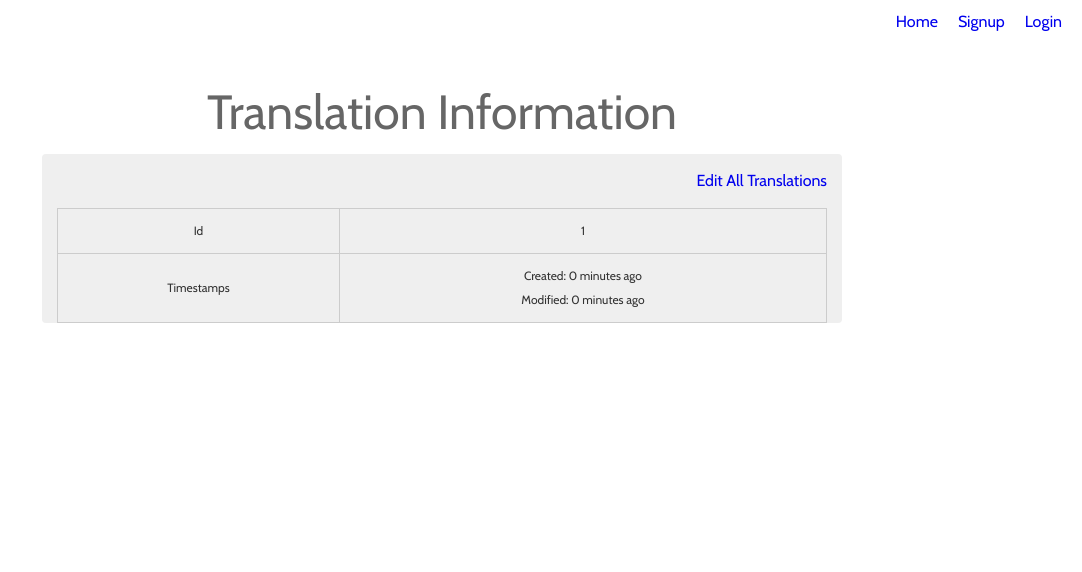
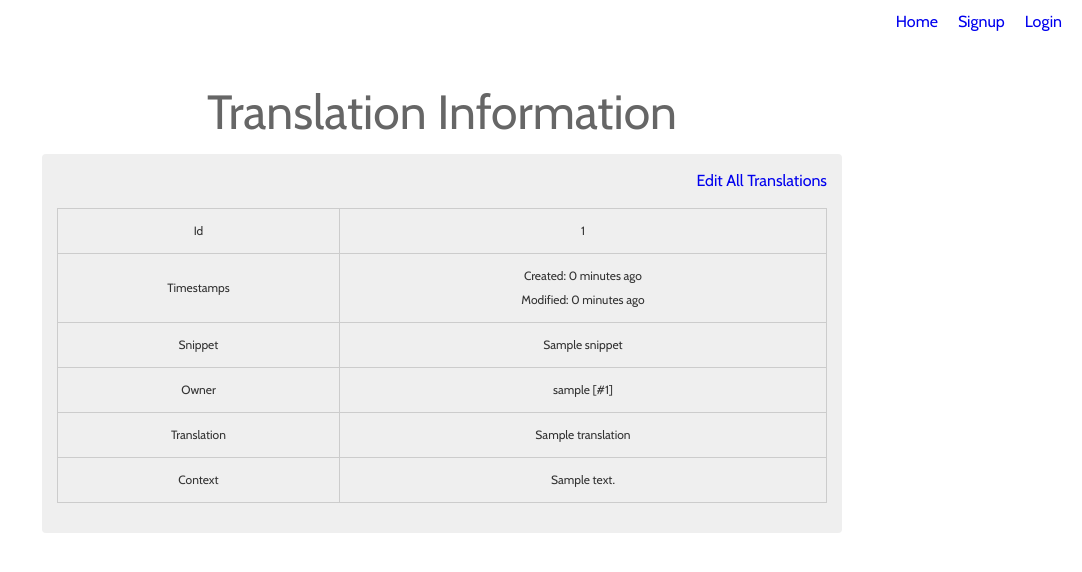
Before and after one commit to pingali/bhagiratha_alt, a Django app: template templates/translations/show.html in a window 1280 px wide. Shown: the top 572 px of the page, without its empty margins (198-1280 px from the left). Run offline with Django 3.2, Linux system fonts and the light colour scheme; the template is opened without the code that fills it: most values are stand-ins (such as "Sample title", 1, 10 or a date in 2020); some libraries are stand-ins or nearby versions.

Commit message:
removed reference to translation in microtask creation. Corrected show to translation object

```diff
--- a/apps/documents/views.py
+++ b/apps/documents/views.py
@@ -114,7 +114,7 @@ def assign_roundrobin(request, doc_id):
         m = Microtask(snippet=snippet,
                       document=d,
                       user=users[user_num],
-                      translation="",
+                      #translation="",
                       context=""
                       )
         m.save()
--- a/templates/translations/show.html
+++ b/templates/translations/show.html
@@ -20,10 +20,9 @@
       <td>Created: {{translation.created_at|timesince}} ago<br>
           Modified: {{translation.updated_at|timesince}} ago</td>
     </tr>
-    <!--
     <tr>
       <td>Snippet</td>
-      <td>{{translation.snippet}}</td>
+      <td>{{translation.microtask.snippet}}</td>
     </tr>
     <tr>
       <td>Owner</td>
@@ -37,9 +36,9 @@
       <td>Context</td>
       <td>{{translation.context}}</td>
     </tr>
-    -->
   </table>
   {% endif %}
+  <p/>
 </div>
 
 {% endblock %}
```
